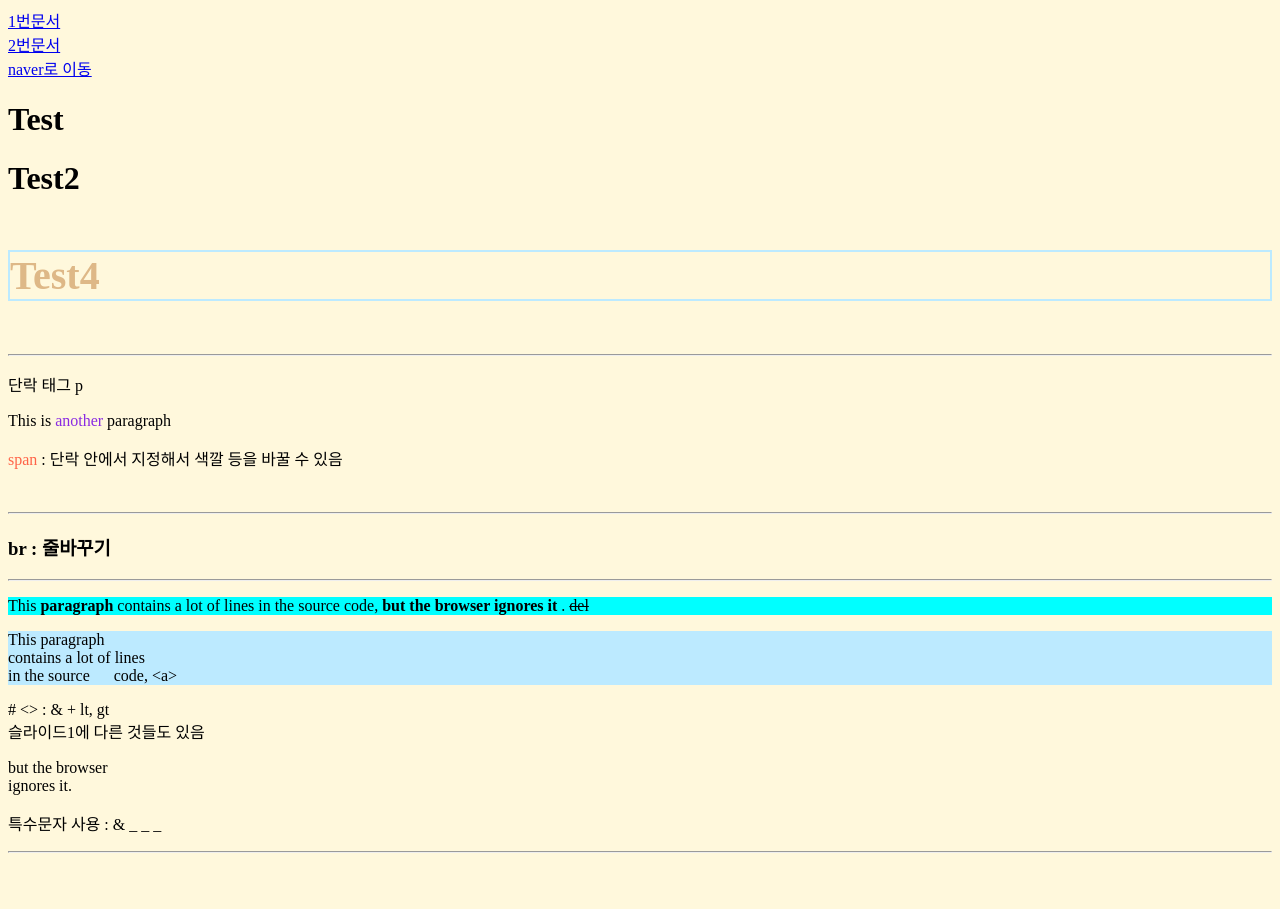
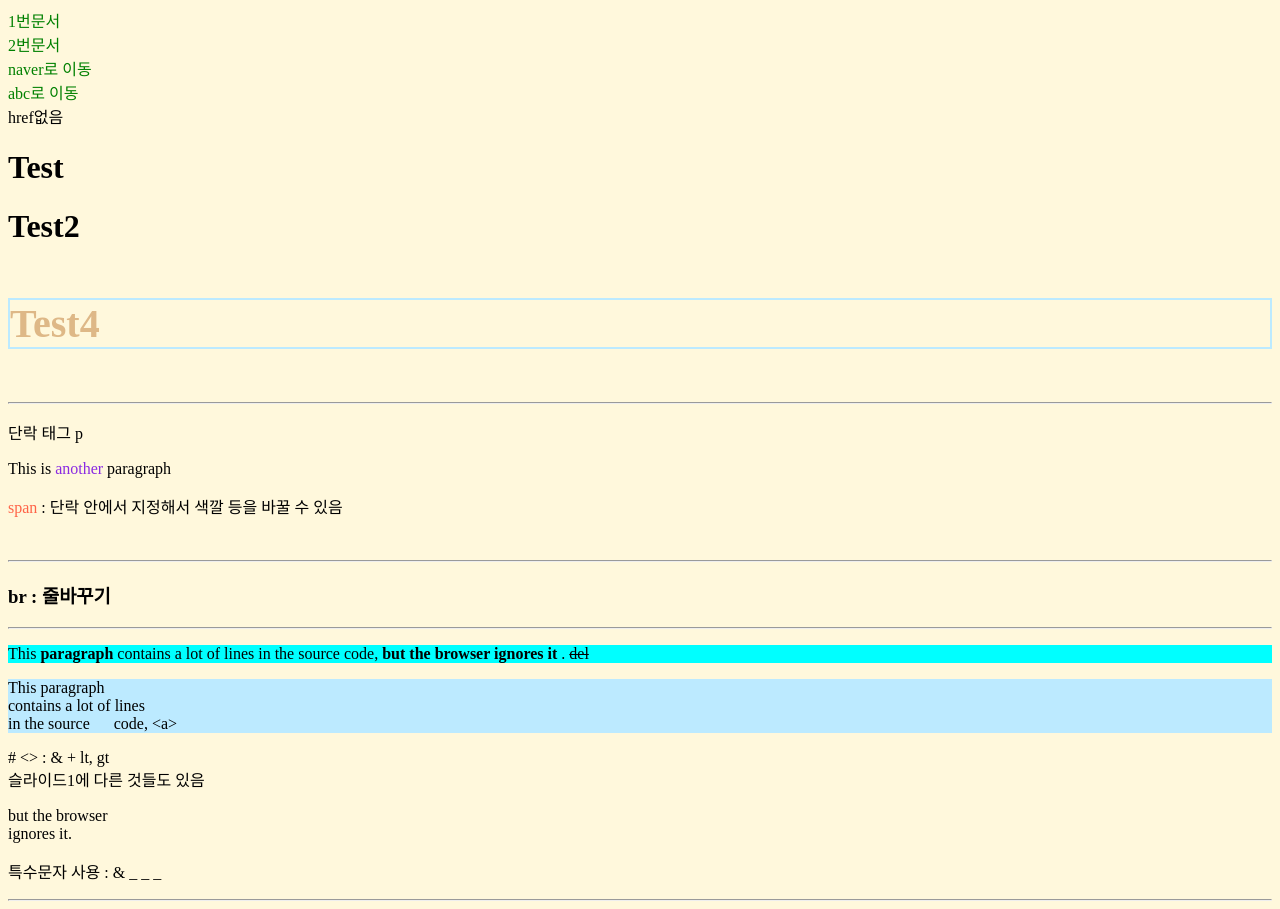
Before and after one commit to newbiethenoob/html, a plain HTML site: page index.html in a window 1280 px wide. Before the commit the page ends 861 px from the top, so only its background shows below. Drawn offline with Linux system fonts and the light colour scheme.

Commit message:
<a href> 특정 페이지로 이동

```diff
--- a/index.html
+++ b/index.html
@@ -15,12 +15,28 @@
    <meta property="og:title" content="html practice" />
    <meta property="og:description" content="og적용됐는지 확인" />
    <meta property="og:image" content="https://www.google.com/imgres?imgurl=https%3A%2F%2Fimage.freepik.com%2Ffree-vector%2Fog-logo_8035-6.jpg&imgrefurl=https%3A%2F%2Fwww.freepik.com%2Fpremium-vector%2Fog-logo_1797463.htm&tbnid=-g4YLe6Sip2HLM&vet=12ahUKEwi2h5nd7-z1AhXEDd4KHcIeA-oQMygEegUIARCPAQ..i&docid=e5RSZwOxisChgM&w=626&h=626&q=og&ved=2ahUKEwi2h5nd7-z1AhXEDd4KHcIeA-oQMygEegUIARCPAQ"}" />
+   <style>
+    a:link {
+    color: green;
+    background-color: transparent;
+    text-decoration: none;
+    }
+    a:visited {
+    color: orange;
+    background-color: transparent;
+    text-decoration: none;
+    }
+    a:hover { color: red; }
+    a:active { color: yellow; }
+    </style>
 </head>
 
  <body style="background-color: cornsilk;">
     <a href="./01_01.html" target="_blank">1번문서</a><br>
     <a href="./01_02.html" target="_blank">2번문서</a><br>
     <a href="http://www.naver.com" target="_blank">naver로 이동</a><br>
+    <a href="http://www.abc.com" target="_blank">abc로 이동</a><br>
+    <a>href없음</a><br>
    <h1>Test</h1>
    <h1>Test2</h1>
    <h4 style="font-size:40px;color: burlywood;border: 2px solid #bceaff;">Test4</h4>
```
